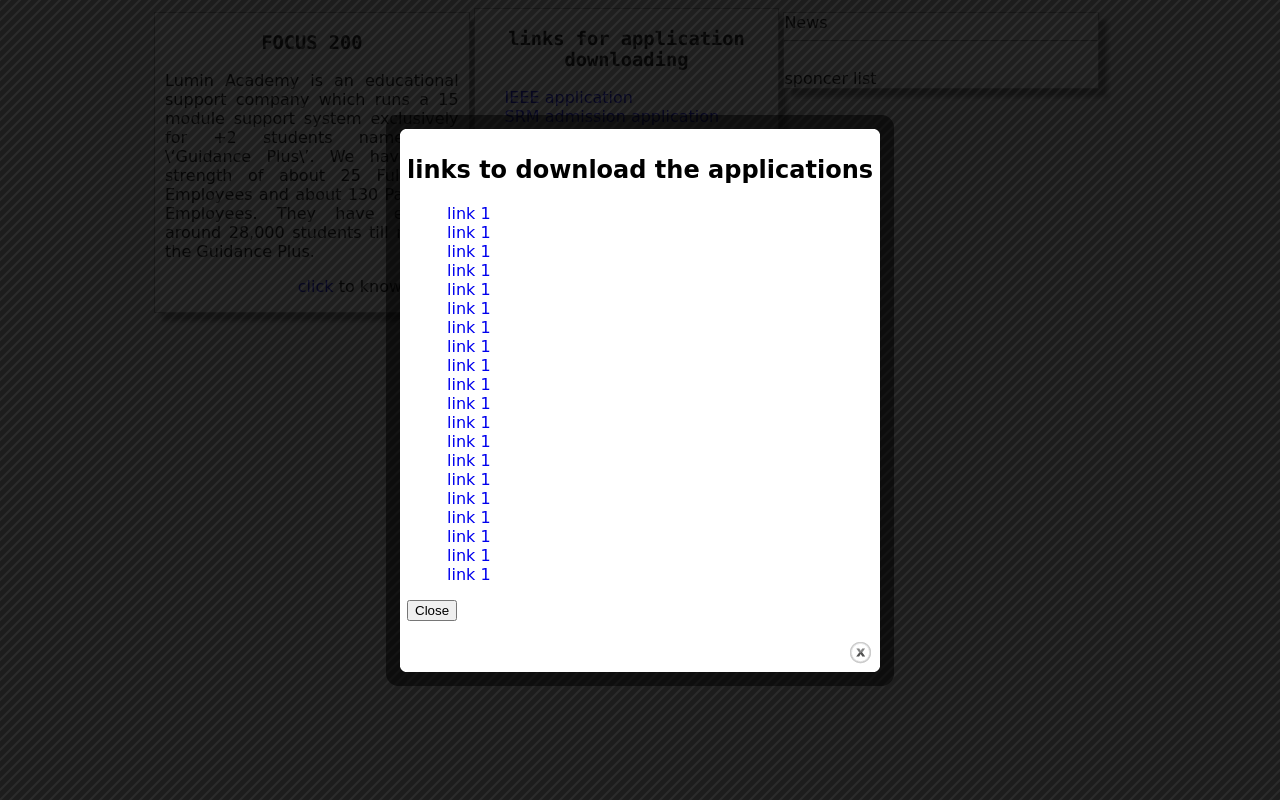
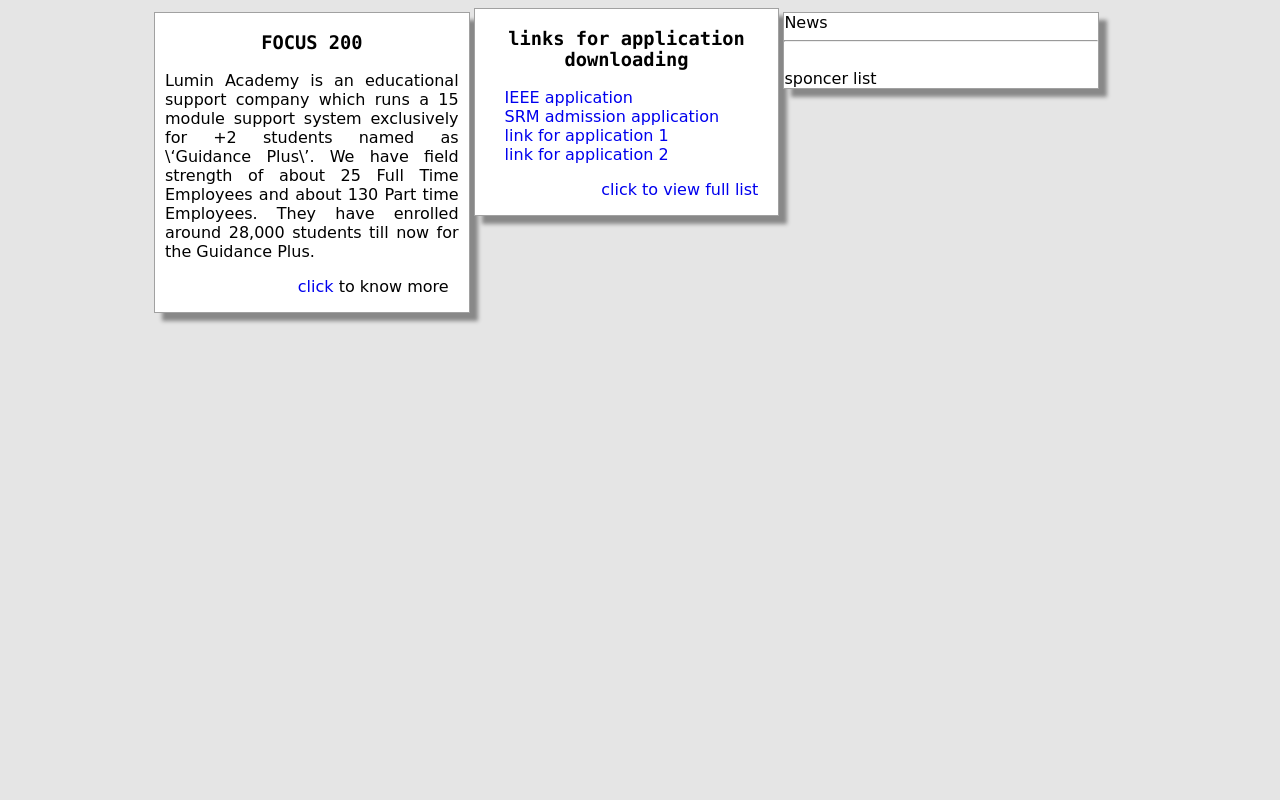
Before and after one commit to selvam111773/luminsite, a PHP site: page / in a window 1280 px wide. Run offline with PHP 8.4, Linux system fonts and the light colour scheme.

Commit message:
colorbox addition

```diff
--- a/external/apps_link.html
+++ b/external/apps_link.html
@@ -29,9 +29,6 @@
         <li><a href="#">link 1</a></li>
     </ul>
     </p>
-    <p>
-        <button class="close">Close</button>
-    </p>
-</div>
+  </div>
 </body>
 </html>
--- a/index.php
+++ b/index.php
@@ -4,6 +4,7 @@
     <link href="css/colorbox.css" rel="stylesheet"/>
 </head>
 <body>
+<?php //include("header.php"); ?>
 <div class="main-content">
     <div class="inner_left">
         <h3 class="header_position">FOCUS 200</h3>
@@ -25,7 +26,7 @@
             <a href="#">link for application 1</a><br>
             <a href="#">link for application 2</a><br>
 
-            <p class="content_link"><a href="external/apps_link.html" rel="#overlay">click to view full list</a></p>
+            <p class="content_link"><a class="load_box" href="external/apps_link.html" rel="#overlay">click to view full list</a></p>
         </div>
     </div>
     <div class="appple_overlay" id="overlay">
@@ -38,14 +39,13 @@
         <hr><br>
         sponcer list
     </div>
-
 </div>
-
+<?php //include("footer.php"); ?>
 <script src="js/jquery-1.10.2.min.js"></script>
 <script src="js/jquery.colorbox.js"></script>
 <script src="js/index.js"></script>
 <script>
-    $.colorbox({href: "external/apps_link.html", css: "height: 500px; "});
+    $("a.load_box").colorbox({opacity:0.5, width: "500px", height: "500px"});
 </script>
 </body>
 </html>
```
